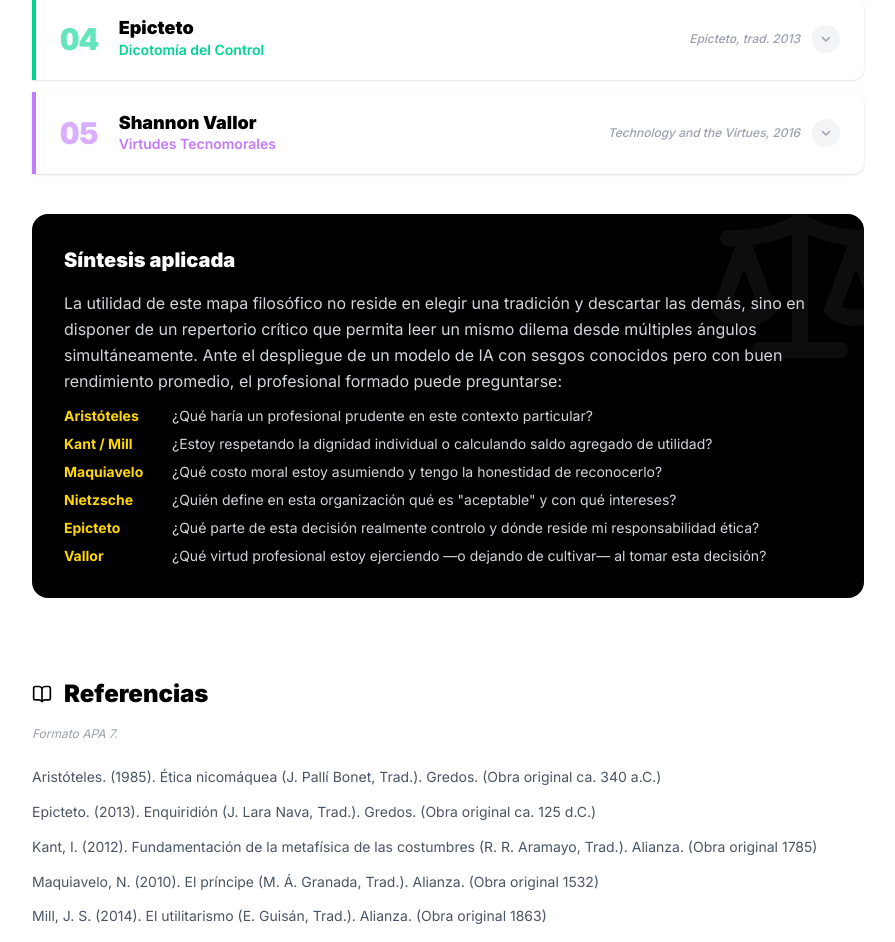
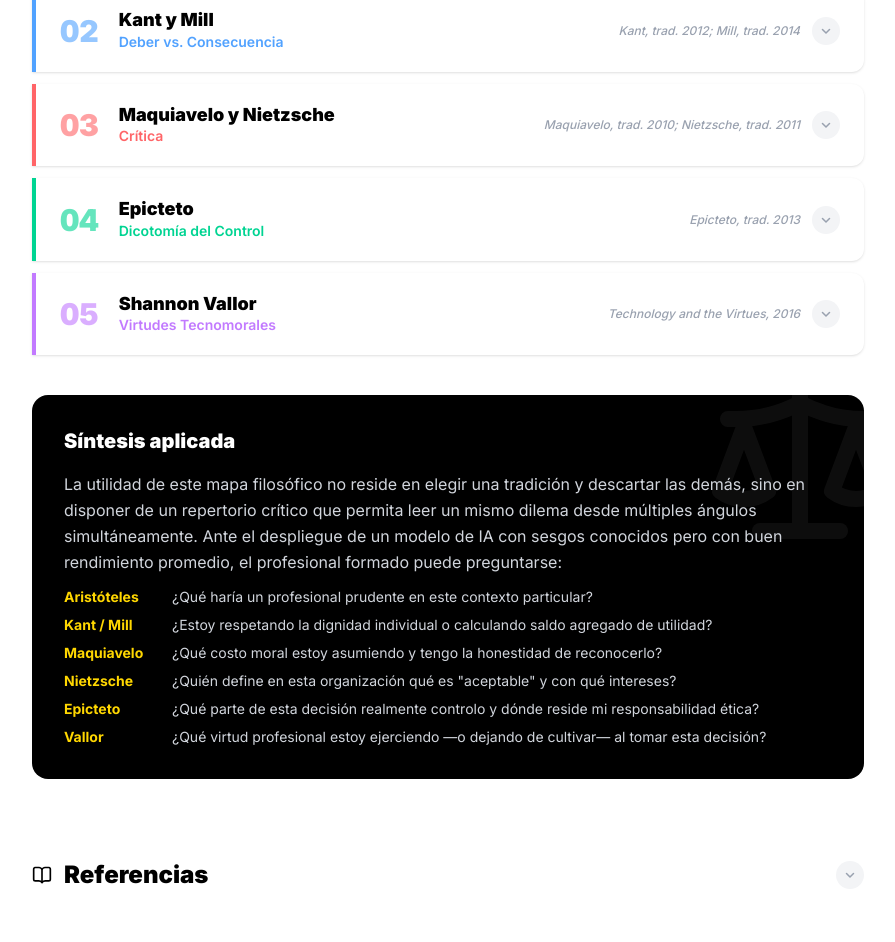
Before and after one commit to AQA04/conciencia_web, a React (Vite) app: page /fundamentos in a window 1280 px wide. Shown: the part 1420-2362 px from the top of the page, without its empty margins (192-1087 px from the left). Built offline with nearby package versions, Linux system fonts and the light colour scheme.

Commit message:
correcion-landig-y-referencias

```diff
--- a/src/pages/FundamentosReferente1.jsx
+++ b/src/pages/FundamentosReferente1.jsx
@@ -40,7 +40,7 @@ Esta tensión no se resuelve eligiendo un bando. Un profesional formado en ambas
   {
     num: '03',
     autor: 'Maquiavelo y Nietzsche',
-    concepto: 'Crítica Realista',
+    concepto: 'Crítica',
     color: 'border-red-400',
     accent: 'text-red-400',
     bg: 'bg-red-400',
@@ -140,6 +140,7 @@ const VozCard = ({ voz, isOpen, onClick }) => (
 
 const Fundamentos = () => {
   const [openVoz, setOpenVoz] = useState(0);
+  const [refOpen, setRefOpen] = useState(false);
 
   const toggle = (i) => setOpenVoz(openVoz === i ? null : i);
 
@@ -170,16 +171,13 @@ const Fundamentos = () => {
           <span>Mayo 2026</span>
         </div>
 
-        {/* Introducción
+        {/* Introducción */}
         <section className="mb-16">
-          <p className="text-lg text-gray-700 leading-relaxed mb-4">
-            Pensar la ética profesional del ingeniero informático exige más que enunciar principios: requiere reconocer que ninguna tradición filosófica agota por sí sola la complejidad de las decisiones técnicas contemporáneas. Este referente articula cinco voces que, lejos de coincidir, se interpelan mutuamente y ofrecen al profesional un repertorio crítico para habitar los vacíos éticos del campo.
-          </p>
           <p className="text-lg text-gray-700 leading-relaxed">
             A continuación, cada posición filosófica se presenta en su densidad propia, en tensión productiva con las demás, y con aplicación directa a situaciones reales del ejercicio profesional. La polifonía no es debilidad teórica: es el instrumento adecuado para un dominio donde la certeza moral es, precisamente, lo que está en disputa.
           </p>
         </section>
-        */}
+
         {/* ── Referente 1 ────────────────────────────────────────────────── */}
         <section className="mb-20">
           <div className="flex items-center justify-between gap-3 mb-2 flex-wrap">
@@ -233,10 +231,21 @@ const Fundamentos = () => {
 
         {/* ── Referencias ────────────────────────────────────────────────── */}
         <section className="mb-16">
-          <div className="flex items-center gap-3 mb-4">
+  <button
+    onClick={() => setRefOpen(prev => !prev)}
+    className="flex items-center gap-3 mb-4 group w-full text-left"
+  >
     <BookOpen className="w-5 h-5 text-brand-dark" />
     <h2 className="text-2xl font-black text-brand-dark">Referencias</h2>
+    <div className={`ml-auto w-7 h-7 rounded-full flex items-center justify-center transition-colors ${refOpen ? 'bg-brand-dark text-white' : 'bg-gray-100 text-gray-400'}`}>
+      <svg className={`w-3 h-3 transition-transform duration-300 ${refOpen ? 'rotate-180' : ''}`} fill="none" viewBox="0 0 24 24" stroke="currentColor" strokeWidth={3}>
+        <path strokeLinecap="round" strokeLinejoin="round" d="M19 9l-7 7-7-7" />
+      </svg>
     </div>
+  </button>
+
+  {refOpen && (
+    <>
       <p className="text-xs text-gray-400 mb-6 italic">
         Formato APA 7.
       </p>
@@ -250,6 +259,8 @@ const Fundamentos = () => {
           </li>
         ))}
       </ol>
+    </>
+  )}
 </section>
 
         {/* Footer Link */}
--- a/src/pages/FundamentosReferente2.jsx
+++ b/src/pages/FundamentosReferente2.jsx
@@ -1,5 +1,6 @@
 import { BookOpen, Scale, ArrowRight, Cpu, Users, Eye, Zap, Globe } from 'lucide-react';
 import { Link } from 'react-router-dom';
+import { useState } from 'react';
 
 const eticaProfesional = [
   {
@@ -76,7 +77,7 @@ const referencias = [
 // ─── Page ─────────────────────────────────────────────────────────────────────
 
 const Fundamentos = () => {
-
+  const [refOpen, setRefOpen] = useState(false);
 
   return (
     <div className="min-h-screen bg-brand-light pt-28 pb-20">
@@ -98,7 +99,7 @@ const Fundamentos = () => {
             Ética Profesional y Responsabilidad Social
           </h2>
           <p className="text-gray-600 leading-relaxed mb-10">
-            Si el Referente 1 preguntó qué significa actuar bien, este pregunta qué significa <em>ejercer bien una profesión</em>. La ética profesional no es la simple aplicación de principios generales a un oficio: es un ámbito con lógica propia donde convergen el contrato social implícito de una profesión, las normativas vigentes y el juicio del agente individual.
+            La ética profesional no es la simple aplicación de principios generales a un oficio: es un ámbito con lógica propia donde convergen el contrato social implícito de una profesión, las normativas vigentes y el juicio del agente individual.
           </p>
 
           {/* Tarjetas de pilares */}
@@ -152,11 +153,23 @@ const Fundamentos = () => {
         </section>
 
         {/* ── Referencias ────────────────────────────────────────────────── */}
+        {/* ── Referencias ────────────────────────────────────────────────── */}
 <section className="mb-16">
-          <div className="flex items-center gap-3 mb-4">
+  <button
+    onClick={() => setRefOpen(prev => !prev)}
+    className="flex items-center gap-3 mb-4 group w-full text-left"
+  >
     <BookOpen className="w-5 h-5 text-brand-dark" />
     <h2 className="text-2xl font-black text-brand-dark">Referencias</h2>
+    <div className={`ml-auto w-7 h-7 rounded-full flex items-center justify-center transition-colors ${refOpen ? 'bg-brand-dark text-white' : 'bg-gray-100 text-gray-400'}`}>
+      <svg className={`w-3 h-3 transition-transform duration-300 ${refOpen ? 'rotate-180' : ''}`} fill="none" viewBox="0 0 24 24" stroke="currentColor" strokeWidth={3}>
+        <path strokeLinecap="round" strokeLinejoin="round" d="M19 9l-7 7-7-7" />
+      </svg>
     </div>
+  </button>
+
+  {refOpen && (
+    <>
       <p className="text-xs text-gray-400 mb-6 italic">
         Formato APA 7.
       </p>
@@ -170,6 +183,8 @@ const Fundamentos = () => {
           </li>
         ))}
       </ol>
+    </>
+  )}
 </section>
 
         {/* Footer Link */}
--- a/src/pages/Landing.jsx
+++ b/src/pages/Landing.jsx
@@ -91,7 +91,7 @@ const Landing = () => {
                 to="/fundamentos"
                 className="w-full sm:w-auto bg-brand-yellow hover:bg-yellow-400 text-brand-dark px-8 h-14 flex items-center justify-center rounded-lg font-bold text-lg transition-colors group"
               >
-                Lectura Rápida
+                Iniciar lectura
                 <ArrowRight className="ml-2 h-5 w-5 group-hover:translate-x-1 transition-transform" />
               </Link>
             </div>
```
Lines whose indentation alone changed are shown as unchanged.
